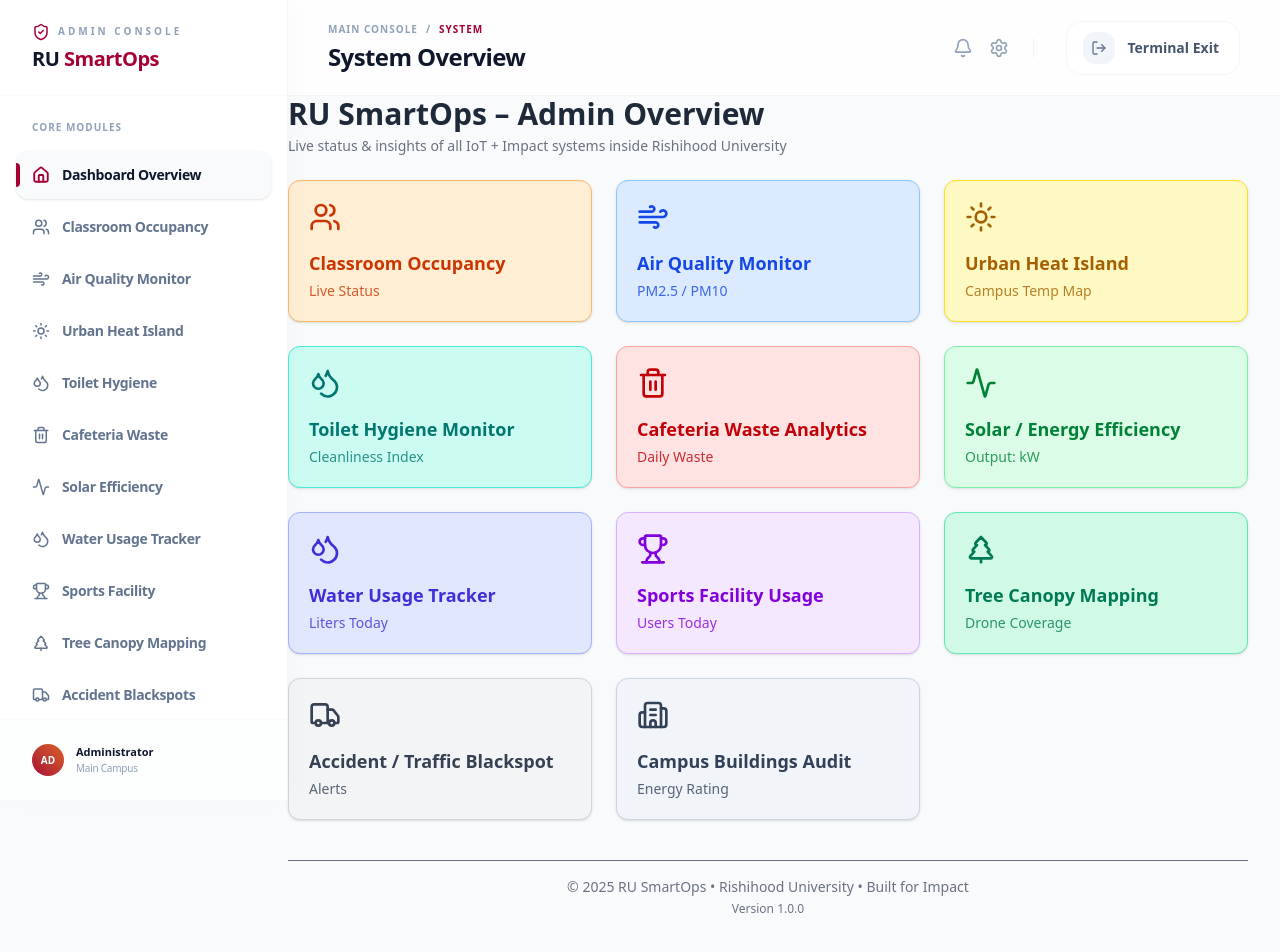
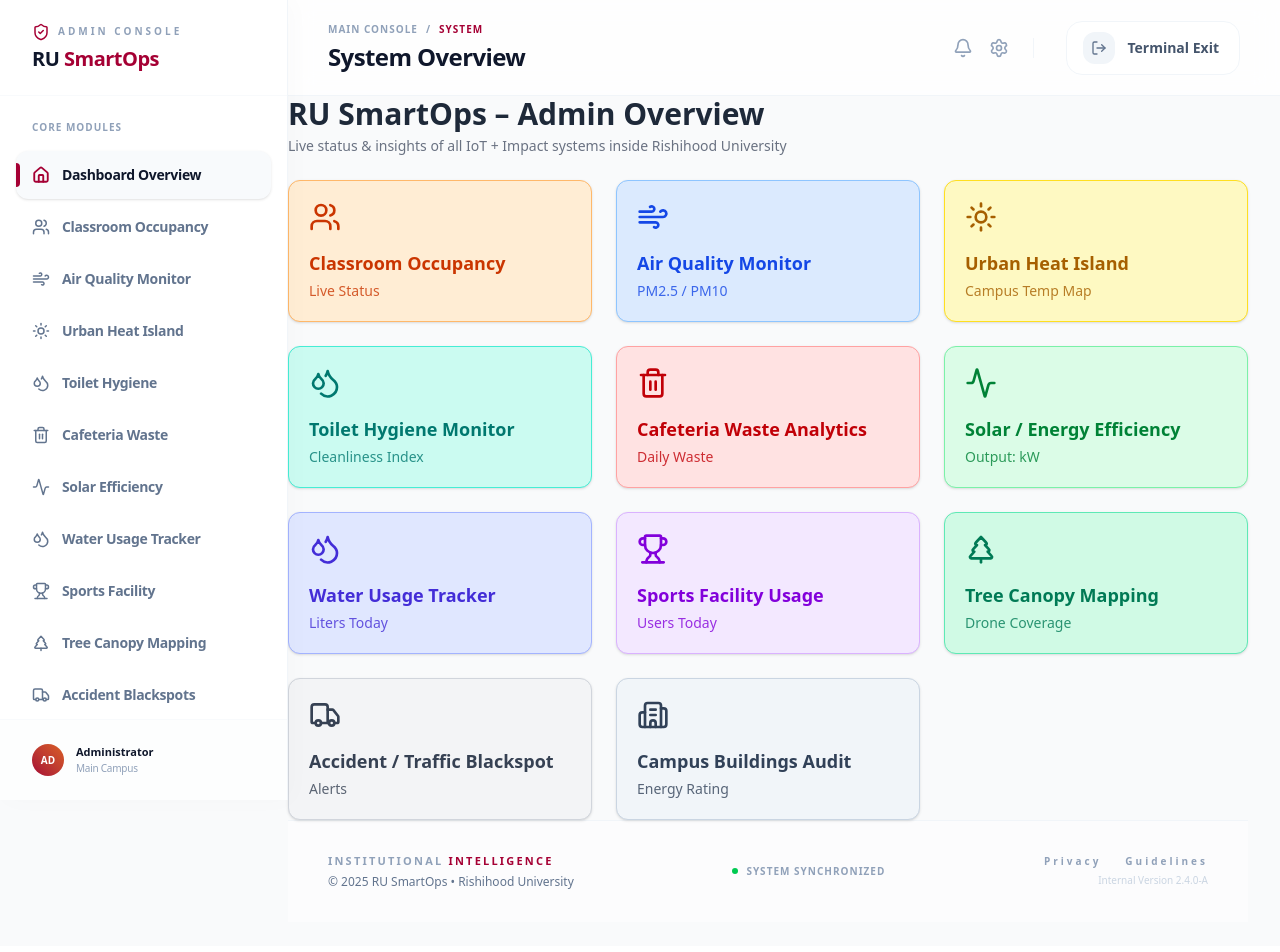
Before and after one commit to sankalpmtellur/RU-SmartOps, a React (Vite) app: page /dashboard in a window 1280 px wide. Shown: the top 952 px of the page. Built offline with nearby package versions, Linux system fonts and the light colour scheme.

Commit message:
Update Footer

```diff
--- a/src/components/Footer.jsx
+++ b/src/components/Footer.jsx
@@ -1,10 +1,41 @@
 export default function Footer() {
+  const brandCrimson = "#A50034";
+
   return (
-    <footer className="w-full text-center py-4 text-sm text-gray-500 border-t mt-10">
-      <p>
-        © {new Date().getFullYear()} RU SmartOps • Rishihood University • Built for Impact
-      </p>
-      <p className="text-xs mt-1">Version 1.0.0</p>
+    <footer className="w-full mt-auto py-8 px-10 border-t border-slate-100 bg-white/50">
+      <div className="max-w-7xl mx-auto flex flex-col md:flex-row justify-between items-center gap-4">
+
+        {/* Left Side: Branding & Copyright */}
+        <div className="flex flex-col items-center md:items-start">
+          <p className="text-[11px] font-black uppercase tracking-[0.2em] text-slate-400">
+            Institutional <span style={{ color: brandCrimson }}>Intelligence</span>
+          </p>
+          <p className="text-xs font-medium text-slate-500 mt-1">
+            © {new Date().getFullYear()} RU SmartOps • Rishihood University
+          </p>
+        </div>
+
+        {/* Center: Impact Tagline */}
+        <div className="hidden lg:block">
+            <div className="flex items-center gap-2">
+                <div className="w-1.5 h-1.5 rounded-full bg-green-500 animate-pulse"></div>
+                <span className="text-[10px] font-bold text-slate-400 uppercase tracking-widest">
+                    System Synchronized
+                </span>
+            </div>
+        </div>
+
+        {/* Right Side: Version & Links */}
+        <div className="flex flex-col items-center md:items-end">
+          <div className="flex gap-6 text-[10px] font-bold text-slate-400 uppercase tracking-widest mb-1">
+            <button className="hover:text-slate-900 transition-colors tracking-[0.3em]">Privacy</button>
+            <button className="hover:text-slate-900 transition-colors tracking-[0.3em]">Guidelines</button>
+          </div>
+          <p className="text-[10px] font-medium text-slate-300">
+            Internal Version 2.4.0-A
+          </p>
+        </div>
+      </div>
     </footer>
   );
 }
```
